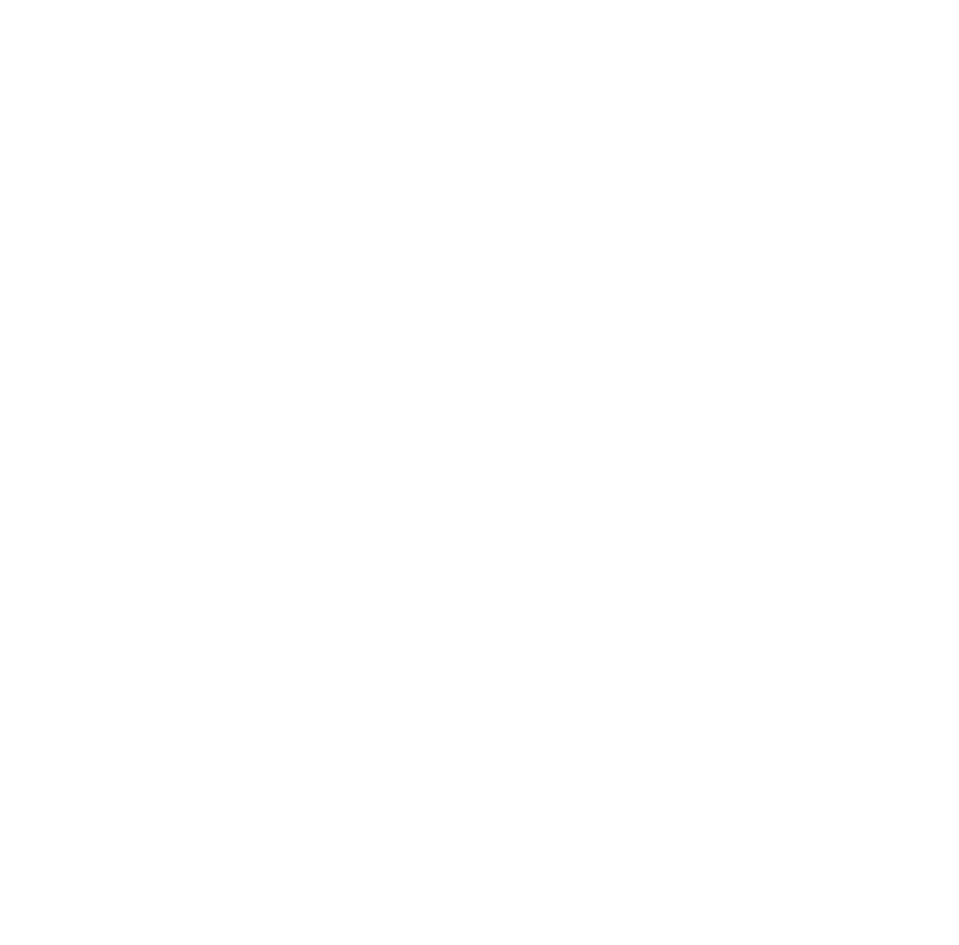
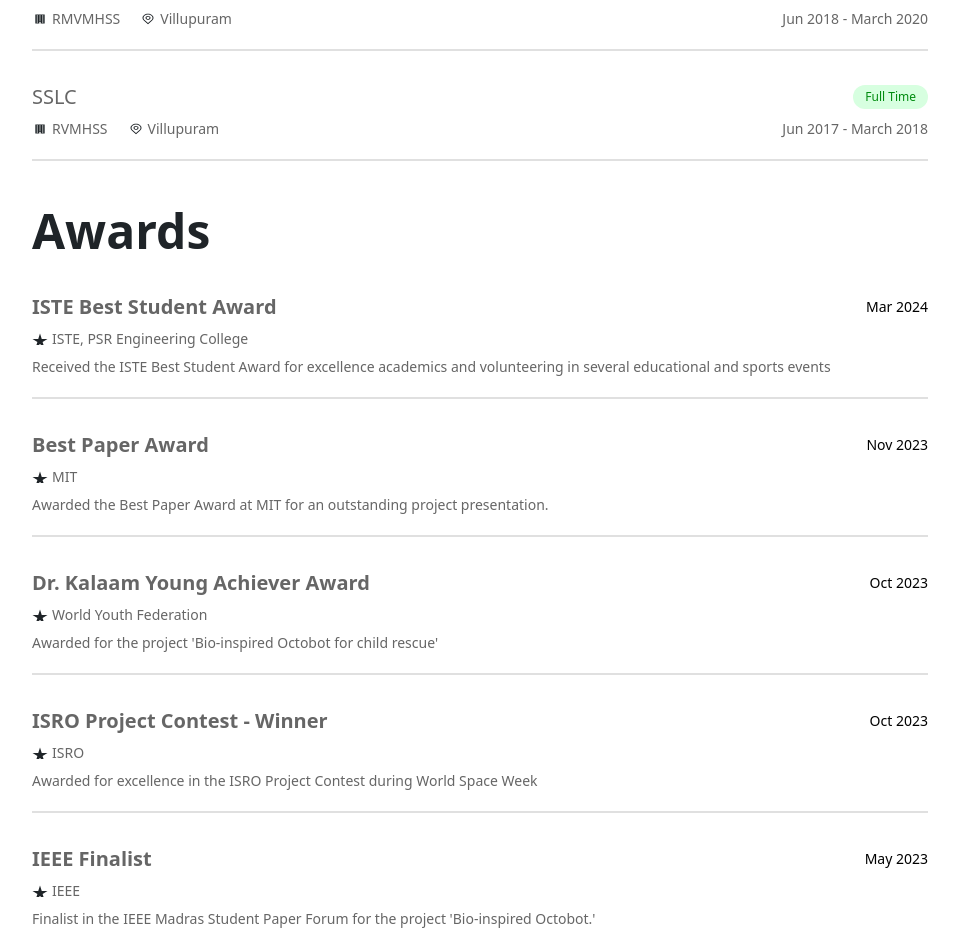
Before and after one commit to Subash770/My-PortFolio, a React (Create React App) app: page /about in a window 1280 px wide. Shown: the part 1207-2152 px from the top of the page, without its empty margins (160-1119 px from the left). Before the commit the page ends 1242 px from the top, so only its background shows below. Built offline with nearby package versions, Linux system fonts and the light colour scheme.

Commit message:
awards added

```diff
--- a/public/index.html
+++ b/public/index.html
@@ -4,7 +4,7 @@
 <head>
   <meta charset="utf-8" />
   <meta name="viewport" content="width=device-width, initial-scale=1, user-scalable=no" />
-  <title>React Developer Portfolio Template V1.0</title>
+  <title>Subash770</title>
 </head>
 
 <body class="bg-white dark:bg-dark-mode font-primary">
--- /dev/null
+++ b/src/Components/Awards.js
@@ -0,0 +1,32 @@
+import React from "react";
+
+function Awards({ title, description, organization, date }) {
+  return (
+    <article className="pt-8 border-b-2 border-dark-content pb-5 dark:border-light-content border-opacity-20 dark:border-opacity-20">
+      <div className="flex justify-between items-center">
+        <h1 className="text-content md:text-lg lg:text-xl font-bold">{title}</h1>
+        <p className="text-xs md:text-sm font-light min-w-fit">{date}</p>
+      </div>
+      <div className="flex flex-col md:flex-row justify-between pt-2">
+        <div className="flex items-center pr-5">
+          <svg
+            className="dark:fill-light-heading fill-dark-heading min-w-fit"
+            width="16"
+            height="12"
+            viewBox="0 0 16 12"
+            fill="none"
+            xmlns="http://www.w3.org/2000/svg"
+          >
+            <path d="M8 0.5L9.76 6H15.5L10.6 8.96L12.36 14.5L8 11.04L3.64 14.5L5.4 8.96L0.5 6H6.24L8 0.5Z" />
+          </svg>
+          <p className="text-content text-xs md:text-sm font-light pl-1">
+            {organization}
+          </p>
+        </div>
+      </div>
+      <p className="text-content text-xs md:text-sm font-light pt-2">{description}</p>
+    </article>
+  );
+}
+
+export default Awards;
--- a/src/Components/Header.js
+++ b/src/Components/Header.js
@@ -1,6 +1,6 @@
 import React, { useState } from "react";
 import { NavLink } from "react-router-dom";
-import { logos, socialMediaUrl } from "../Details";
+import { socialMediaUrl } from "../Details";
 
 function Header() {
   const [isOpen, setIsOpen] = useState(false);
@@ -13,7 +13,7 @@
     <header className="container mx-auto md:flex justify-between py-2 max-width">
       <div className="flex justify-between items-center py-2 md:py-10">
         <NavLink to="/">
-          <img className="w-14" src={logos.logogradient} alt="logo" />
+
         </NavLink>
         <div onClick={toggleClass} className="cursor-pointer">
           <svg
--- a/src/Details.js
+++ b/src/Details.js
@@ -35,9 +35,11 @@
 // Enter your Personal Details here
 export const personalDetails = {
   name: "Subash R",
-  tagline: "I build things for the web",
+  tagline: "Software Developer",
   img: profile,
-  about: `I am a passionate Software Developer from India with a strong foundation in full-stack development. I hold a Bachelor's degree in Electronics and Communication Engineering and have undergone professional training at Revature, where I honed my skills in Java, Spring Boot, Hibernate, and other cutting-edge technologies. With hands-on experience in building scalable microservices and designing seamless frontend interfaces, I aim to deliver robust and user-friendly web applications.
+  about: `I am a passionate Software Developer from India with a strong foundation in full-stack development.
+  I hold a Bachelor's degree in Electronics and Communication Engineering and have undergone professional training at Revature, where I honed my skills in ReactJS, Java, Spring Boot, Hibernate, and other cutting-edge technologies.
+  With hands-on experience in building scalable microservices and designing seamless frontend interfaces, I aim to deliver robust and user-friendly web applications.
 
 Over the years, I've worked on projects ranging from e-commerce platforms to innovative IoT solutions like the 'Bio-inspired Octobot for child rescue,' which earned recognition at the IEEE Madras Student Paper Forum. My portfolio includes dynamic projects, such as the Spinner and Prixima websites, showcasing my versatility in frontend development with HTML, CSS, JavaScript, and Bootstrap.
 
@@ -86,8 +88,23 @@
     Type: "Full Time",
     Duration: "Aug 2020 - April 2024",
   },
+  {
+    Position: "HSC",
+    Company: `RMVMHSS`,
+    Location: "Villupuram",
+    Type: "Full Time",
+    Duration: "Jun 2018 - March 2020",
+  },
+  {
+    Position: "SSLC",
+    Company: `RVMHSS`,
+    Location: "Villupuram",
+    Type: "Full Time",
+    Duration: "Jun 2017 - March 2018",
+  },
 
 ];
+
 
 // Tech Stack and Tools
 export const techStackDetails = {
@@ -164,3 +181,38 @@
   email: "ssubash2651@gmail.com",
   phone: "+91 73390 55731",
 };
+
+export const awardDetails = [
+  {
+    title: "ISTE Best Student Award",
+    description: "Received the ISTE Best Student Award for excellence academics and volunteering in several educational and sports events",
+    organization: "ISTE, PSR Engineering College",
+    date: "Mar 2024",
+  },
+  {
+    title: "Best Paper Award",
+    description: "Awarded the Best Paper Award at MIT for an outstanding project presentation.",
+    organization: "MIT",
+    date: "Nov 2023",
+  },
+  {
+    title: "Dr. Kalaam Young Achiever Award",
+    description: "Awarded for the project 'Bio-inspired Octobot for child rescue'",
+    organization: "World Youth Federation",
+    date: "Oct 2023",
+  },
+  {
+    title: "ISRO Project Contest - Winner",
+    description: "Awarded for excellence in the ISRO Project Contest during World Space Week",
+    organization: "ISRO",
+    date: "Oct 2023",
+}
+,  {
+    title: "IEEE Finalist",
+    description: "Finalist in the IEEE Madras Student Paper Forum for the project 'Bio-inspired Octobot.'",
+    organization: "IEEE",
+    date: "May 2023",
+  },
+
+
+];
--- a/src/Pages/About.js
+++ b/src/Pages/About.js
@@ -1,15 +1,16 @@
 import React from "react";
 import Work from "../Components/Work";
-import { personalDetails, workDetails, eduDetails } from "../Details";
+import Awards from "../Components/Awards"; // Import the Awards component
+import { personalDetails, workDetails, eduDetails, awardDetails } from "../Details";
 
 function About() {
   return (
-    <main className="container mx-auto max-width pt-10 pb-20 ">
+    <main className="container mx-auto max-width pt-10 pb-20">
       <section>
         <h1 className="text-2xl text-dark-heading dark:text-light-heading md:text-4xl xl:text-5xl xl:leading-tight font-bold">
           About Me
         </h1>
-        <p className="text-content py-8 lg:max-w-3xl">{personalDetails.about}</p>
+        <p className="text-content py-8 lg:max-w-3xl text-justify">{personalDetails.about}</p>
       </section>
       <section>
         <h1 className="text-2xl text-dark-heading dark:text-light-heading md:text-4xl xl:text-5xl xl:leading-tight font-bold">
@@ -43,6 +44,22 @@
           ))
         )}
       </section>
+      <section>
+  <h1 className="text-2xl pt-10 text-dark-heading dark:text-light-heading md:text-4xl xl:text-5xl xl:leading-tight font-bold">
+    Awards
+  </h1>
+  {React.Children.toArray(
+    awardDetails.map(({ title, description, organization, date }) => (
+      <Awards
+        title={title}
+        description={description}
+        organization={organization}
+        date={date}
+      />
+    ))
+  )}
+</section>
+
     </main>
   );
 }
```
